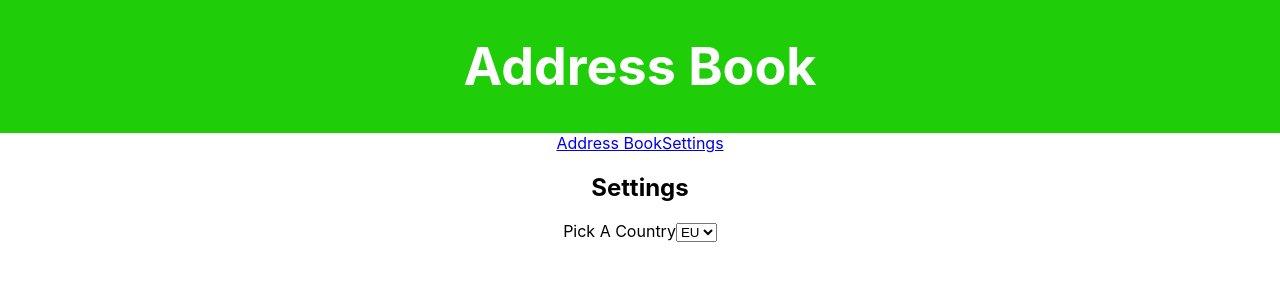
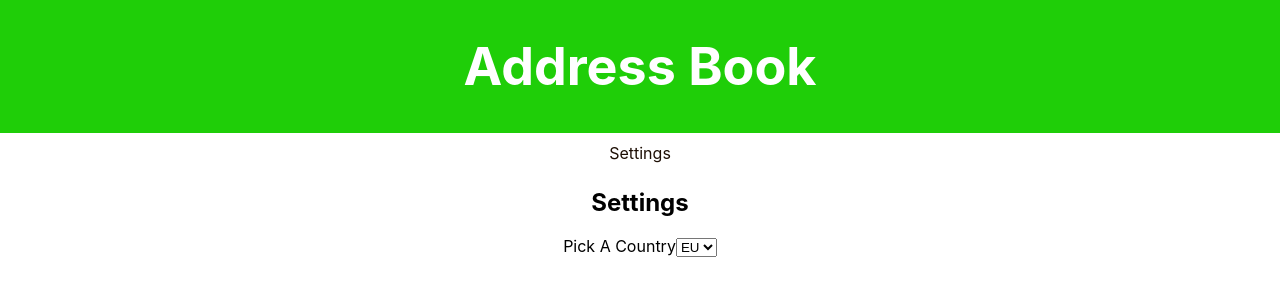
Before and after one commit to janevent/address-book, a React (Create React App) app in the folder address-book-app/: page /settings in a window 1280 px wide. Shown: the top 300 px of the page. Built offline with nearby package versions, Linux system fonts and the light colour scheme.

Commit message:
move Menu into AddressBookas a child, and style it with padding,margin, and link

```diff
--- a/address-book-app/src/components/AddressBook.js
+++ b/address-book-app/src/components/AddressBook.js
@@ -3,6 +3,7 @@ import { connect } from 'react-redux';
 import '../styles/AddressBook.css';
 import fetchAndAddUsers from '../actions/addUsers';
 import SearchBar from './SearchBar';
+import Menu from './Menu';
 import User from './User';
 
 class AddressBook extends React.Component{
@@ -44,7 +45,7 @@ class AddressBook extends React.Component{
         return(
             <div>
                 <SearchBar/>
-                <h1 className="title">Address Book</h1>
+                <Menu/>
                 <div className="users-grid">{users}<div className="loader"></div></div>
 
             </div>
--- a/address-book-app/src/components/Menu.js
+++ b/address-book-app/src/components/Menu.js
@@ -1,14 +1,13 @@
 import React, {Component} from 'react';
 import { BrowserRouter as Router, Link } from 'react-router-dom';
+import '../styles/Menu.css';
+
 export default class Menu extends Component {
 
     render(){
         return(
             <div className="Menu">
-
-                    <Link to='/'>Address Book</Link>
                     <Link to='/settings'>Settings</Link>
-
             </div>
         )
     }
--- /dev/null
+++ b/address-book-app/src/styles/Menu.css
@@ -0,0 +1,9 @@
+a {
+    text-decoration: none;
+    color:rgb(29, 14, 4);
+}
+
+.Menu {
+    padding: 5px;
+    margin: 5px;
+}
```
